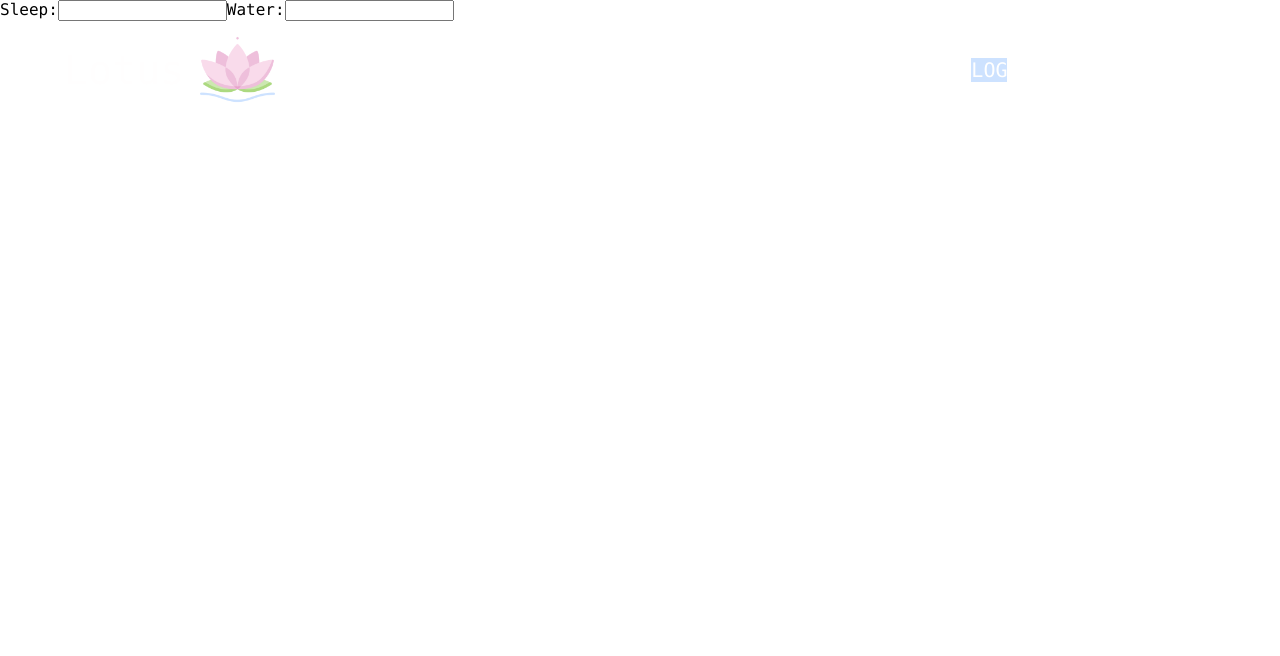
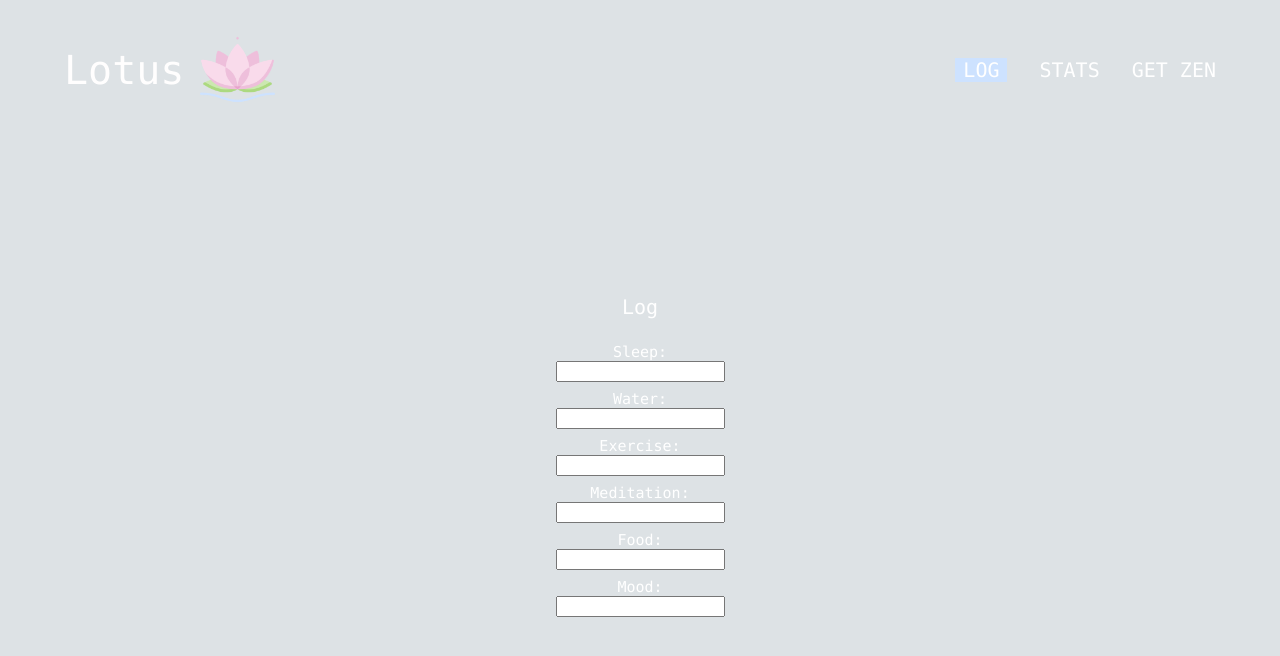
Before and after one commit to veronique-cadet/Phase-2-Group-Project, a React (Create React App) app: page /log in a window 1280 px wide. Shown: the top 656 px of the page. Built offline with nearby package versions, Linux system fonts and the light colour scheme.

Commit message:
css, formating

```diff
--- a/src/App.css
+++ b/src/App.css
@@ -48,6 +48,8 @@ a:link {
 
 nav a.active {
   background-color: #cde2ff;
+  padding-left: 0.5rem;
+  padding-right: 0.5rem;
 }
 
 #nav-icon {
@@ -75,3 +77,38 @@ nav a.active {
   bottom: 0;
   z-index: -1;
 }
+
+.other-pages {
+  background-color: #dde2e5;
+  width: 100vw;
+  height: 100vh;
+  display: flex;
+  align-items: center;
+  justify-content: center;
+  flex-direction: column;
+  text-align: center;
+  padding: 1rem;
+}
+
+.form {
+  display: flex;
+  flex-direction: column;
+  align-items: center;
+  justify-content: center;
+}
+
+.form-title {
+  color: rgb(255, 255, 255);
+  font-size: 20px;
+  font-weight: 500;
+  margin-bottom: 1rem;
+  margin-top: 7rem;
+  text-align: center;
+}
+
+.form-text {
+  color: rgb(255, 255, 255);
+  font-size: 15px;
+  font-weight: 500;
+  margin-top: 0.5rem;
+}
--- a/src/components/GetZen.jsx
+++ b/src/components/GetZen.jsx
@@ -1,5 +1,5 @@
 import React from "react";
 
 export default function GetZen() {
-  return <div></div>;
+  return <div className="other-pages"></div>;
 }
--- a/src/components/Log.jsx
+++ b/src/components/Log.jsx
@@ -1,10 +1,31 @@
 const Log = () => {
   return (
-    <div>
-      <form>
-        <label for="sleep">Sleep:</label>
+    <div className="other-pages">
+      <form className="form">
+        <p className="form-title">Log</p>
+        <label className="form-text" for="sleep">
+          Sleep:
+        </label>
         <input type="text" />
-        <label for="water">Water:</label>
+        <label className="form-text" for="water">
+          Water:
+        </label>
+        <input type="text" />
+        <label className="form-text" for="water">
+          Exercise:
+        </label>
+        <input type="text" />
+        <label className="form-text" for="water">
+          Meditation:
+        </label>
+        <input type="text" />
+        <label className="form-text" for="water">
+          Food:
+        </label>
+        <input type="text" />
+        <label className="form-text" for="water">
+          Mood:
+        </label>
         <input type="text" />
       </form>
     </div>
--- a/src/components/Stats.jsx
+++ b/src/components/Stats.jsx
@@ -2,12 +2,12 @@ import DailyStats from "./DailyStats";
 import WeeklyStats from "./WeeklyStats";
 
 const Stats = () => {
-    return(
-        <div>
-            <DailyStats/>
-            <WeeklyStats/>
-        </div>
-    )
-}
+  return (
+    <div className="other-pages">
+      <DailyStats />
+      <WeeklyStats />
+    </div>
+  );
+};
 
 export default Stats;
```
Also changed, not shown: public/assets/background.png (added).
